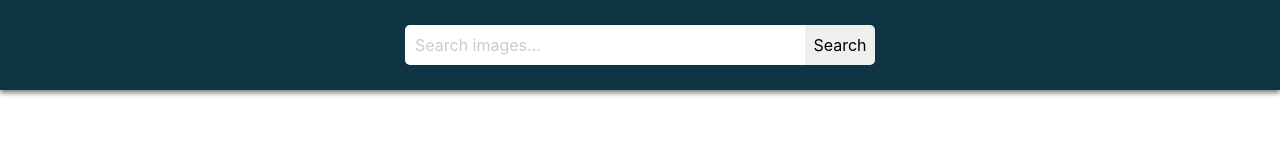
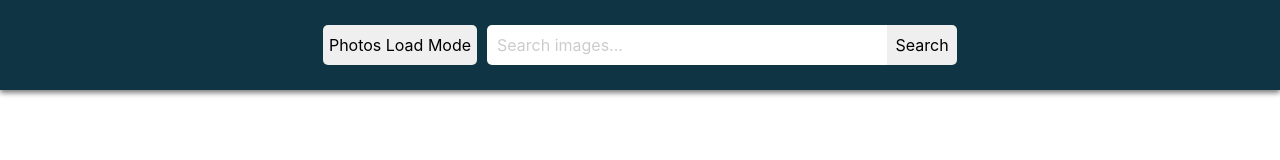
Before and after one commit to PiotrFormicki/goit-js-hw-11, a website built with Parcel: page src/index.html in a window 1280 px wide. Built offline with nearby package versions, Linux system fonts and the light colour scheme; what simplelightbox would draw is missing.

```diff
--- a/package.json
+++ b/package.json
@@ -21,7 +21,9 @@
     "axios": "^0.27.2",
     "modern-normalize": "^1.1.0",
     "notiflix": "^3.2.5",
-    "simplelightbox": "^2.10.3"
+    "simplelightbox": "^2.10.3",
+    "smooth-scroll": "^16.1.3",
+    "smoothscroll-for-websites": "^1.4.10"
   },
   "devDependencies": {
     "@parcel/transformer-sass": "^2.6.0",
--- a/src/index.js
+++ b/src/index.js
@@ -3,6 +3,8 @@
 import { Notify } from 'notiflix/build/notiflix-notify-aio';
 import SimpleLightbox from 'simplelightbox';
 import 'simplelightbox/dist/simple-lightbox.min.css';
+import SmoothScroll from 'smoothscroll-for-websites';
+import Notiflix from 'notiflix';
 
 const { searchForm, gallery, loadMoreBtn, endCollectionText } = {
   searchForm: document.querySelector('.search-form'),
@@ -126,4 +128,3 @@
   }
 }
 //dodatkowe zadanie
-const changeScrollMode = document.querySelector('#type-change');
--- a/src/partials/form.html
+++ b/src/partials/form.html
@@ -1,5 +1,6 @@
-<button type="button" id="type-change">Photos Load Mode</button>
 <form class="search-form" id="search-form">
+  <button type="button" id="mode-button">Photos Load Mode</button>
+
   <input
     class="search-form__input"
     type="text"
--- a/src/sass/index.scss
+++ b/src/sass/index.scss
@@ -22,7 +22,13 @@
   padding: 0;
   list-style: none;
 }
-
+#mode-button {
+  margin-right: 10px;
+  border-radius: 5px;
+  height: 40px;
+  outline: none;
+  border: none;
+}
 img {
   display: block;
   max-width: 100%;
```
Also changed, not shown: 1 other file.
